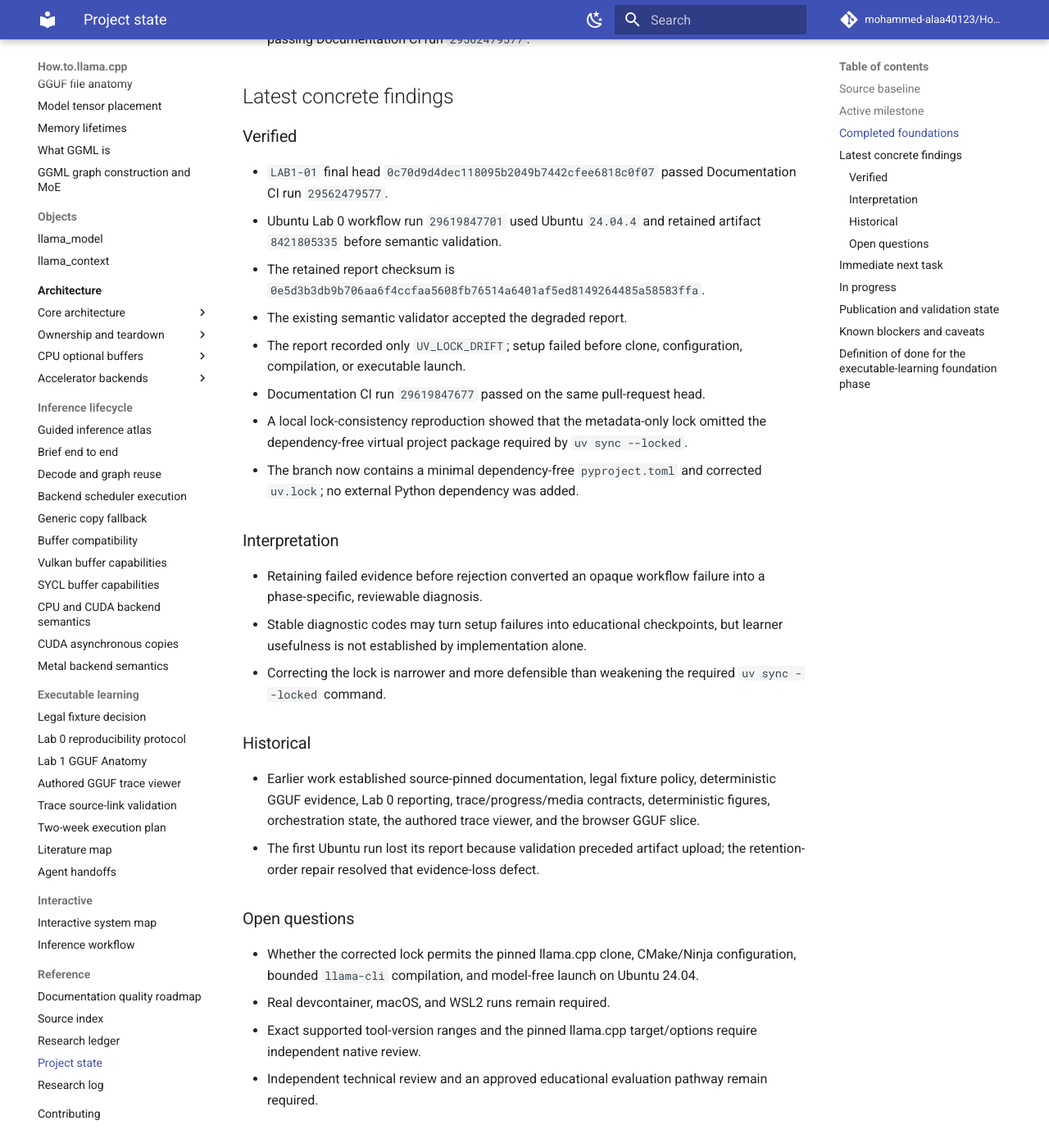
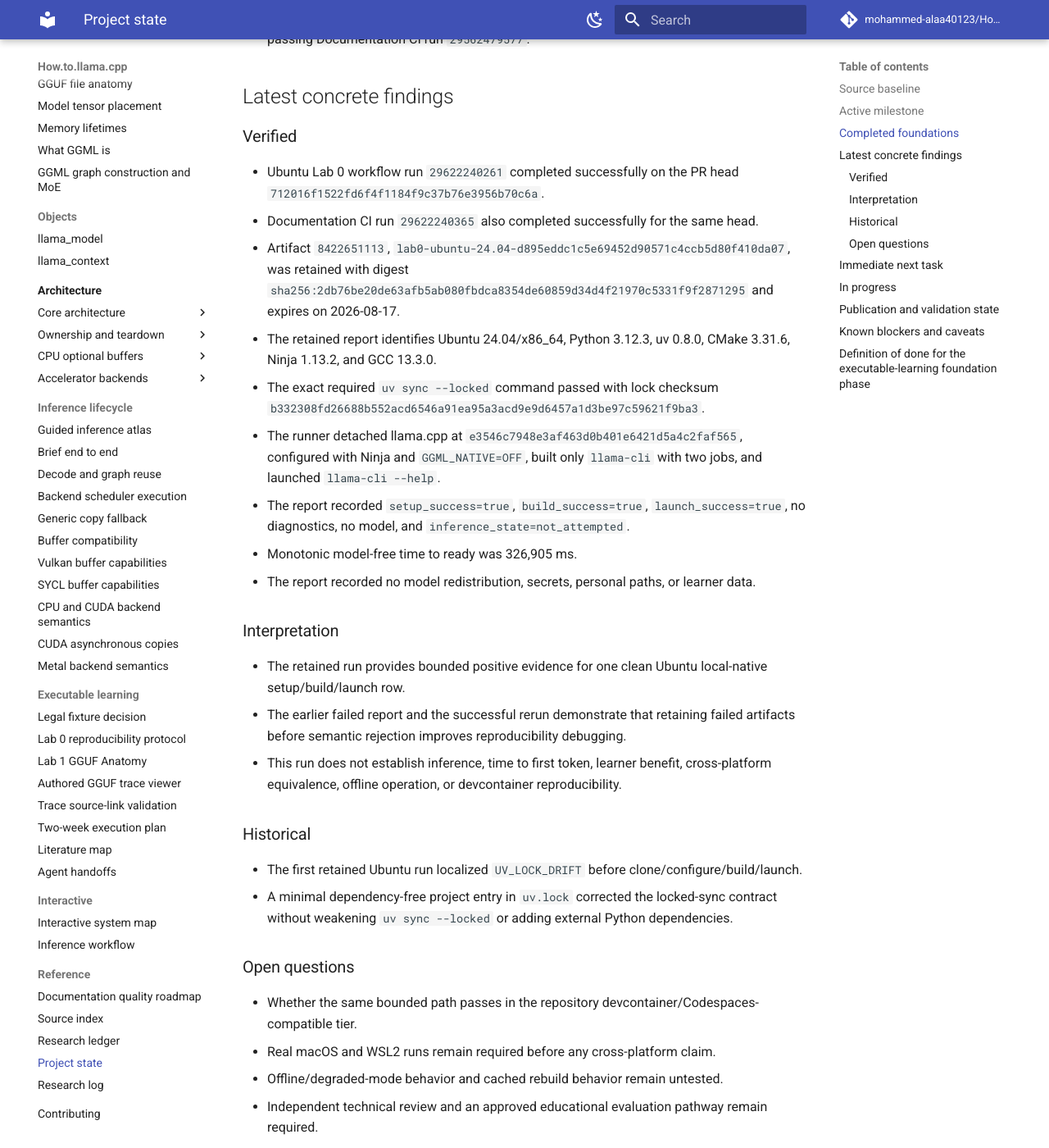
Before and after one commit to mohammed-alaa40123/How.to.llama.cpp, an MkDocs documentation site: the page built from docs/reference/project-state.md, in a window 1280 px wide and 1400 px high, scrolled down 1296 px. Shown: the whole window at 82% size. Built offline with MkDocs 1.6.1 and Material for MkDocs 9.7.7, drawn with Linux system fonts in a browser that asks for light colours; comment, search, counter and statistics services are not loaded; some of the changed text lies outside the part shown.

Commit message:
Record successful Ubuntu Lab 0 evidence

````diff
--- a/docs/reference/project-state.md
+++ b/docs/reference/project-state.md
@@ -35,47 +35,47 @@ Read this file after the root README on every run. It is the compact checkpoint
 
 ### Verified
 
-- `LAB1-01` final head `0c70d9d4dec118095b2049b7442cfee6818c0f07` passed Documentation CI run `29562479577`.
-- Ubuntu Lab 0 workflow run `29619847701` used Ubuntu `24.04.4` and retained artifact `8421805335` before semantic validation.
-- The retained report checksum is `0e5d3b3db9b706aa6f4ccfaa5608fb76514a6401af5ed8149264485a58583ffa`.
-- The existing semantic validator accepted the degraded report.
-- The report recorded only `UV_LOCK_DRIFT`; setup failed before clone, configuration, compilation, or executable launch.
-- Documentation CI run `29619847677` passed on the same pull-request head.
-- A local lock-consistency reproduction showed that the metadata-only lock omitted the dependency-free virtual project package required by `uv sync --locked`.
-- The branch now contains a minimal dependency-free `pyproject.toml` and corrected `uv.lock`; no external Python dependency was added.
+- Ubuntu Lab 0 workflow run `29622240261` completed successfully on the PR head `712016f1522fd6f4f1184f9c37b76e3956b70c6a`.
+- Documentation CI run `29622240365` also completed successfully for the same head.
+- Artifact `8422651113`, `lab0-ubuntu-24.04-d895eddc1c5e69452d90571c4ccb5d80f410da07`, was retained with digest `sha256:2db76be20de63afb5ab080fbdca8354de60859d34d4f21970c5331f9f2871295` and expires on 2026-08-17.
+- The retained report identifies Ubuntu 24.04/x86_64, Python 3.12.3, uv 0.8.0, CMake 3.31.6, Ninja 1.13.2, and GCC 13.3.0.
+- The exact required `uv sync --locked` command passed with lock checksum `b332308fd26688b552acd6546a91ea95a3acd9e9d6457a1d3be97c59621f9ba3`.
+- The runner detached llama.cpp at `e3546c7948e3af463d0b401e6421d5a4c2faf565`, configured with Ninja and `GGML_NATIVE=OFF`, built only `llama-cli` with two jobs, and launched `llama-cli --help`.
+- The report recorded `setup_success=true`, `build_success=true`, `launch_success=true`, no diagnostics, no model, and `inference_state=not_attempted`.
+- Monotonic model-free time to ready was 326,905 ms.
+- The report recorded no model redistribution, secrets, personal paths, or learner data.
 
 ### Interpretation
 
-- Retaining failed evidence before rejection converted an opaque workflow failure into a phase-specific, reviewable diagnosis.
-- Stable diagnostic codes may turn setup failures into educational checkpoints, but learner usefulness is not established by implementation alone.
-- Correcting the lock is narrower and more defensible than weakening the required `uv sync --locked` command.
+- The retained run provides bounded positive evidence for one clean Ubuntu local-native setup/build/launch row.
+- The earlier failed report and the successful rerun demonstrate that retaining failed artifacts before semantic rejection improves reproducibility debugging.
+- This run does not establish inference, time to first token, learner benefit, cross-platform equivalence, offline operation, or devcontainer reproducibility.
 
 ### Historical
 
-- Earlier work established source-pinned documentation, legal fixture policy, deterministic GGUF evidence, Lab 0 reporting, trace/progress/media contracts, deterministic figures, orchestration state, the authored trace viewer, and the browser GGUF slice.
-- The first Ubuntu run lost its report because validation preceded artifact upload; the retention-order repair resolved that evidence-loss defect.
+- The first retained Ubuntu run localized `UV_LOCK_DRIFT` before clone/configure/build/launch.
+- A minimal dependency-free project entry in `uv.lock` corrected the locked-sync contract without weakening `uv sync --locked` or adding external Python dependencies.
 
 ### Open questions
 
-- Whether the corrected lock permits the pinned llama.cpp clone, CMake/Ninja configuration, bounded `llama-cli` compilation, and model-free launch on Ubuntu 24.04.
-- Real devcontainer, macOS, and WSL2 runs remain required.
-- Exact supported tool-version ranges and the pinned llama.cpp target/options require independent native review.
+- Whether the same bounded path passes in the repository devcontainer/Codespaces-compatible tier.
+- Real macOS and WSL2 runs remain required before any cross-platform claim.
+- Offline/degraded-mode behavior and cached rebuild behavior remain untested.
 - Independent technical review and an approved educational evaluation pathway remain required.
 
 ## Immediate next task
 
 ```text
-inspect the next commit-scoped Ubuntu 24.04 workflow
-  → confirm uv sync --locked passes
-  → download and review the retained JSON artifact
-  → classify only the next failing phase, if any
-  → do not claim LAB0-03 reproducibility before setup, build and launch all validate
+return to STACK-01 when the human canonical-progress decision exists
+  → otherwise execute the equivalent retained devcontainer Lab 0 run
+  → preserve the exact JSON artifact before semantic validation
+  → do not claim inference or cross-platform reproducibility
 ```
 
 ## In progress
 
 - Draft PR stack for the EAAI executable-learning foundation.
-- `LAB0-03` measured Ubuntu run and phase-specific repair.
+- `LAB0-04` measured devcontainer run.
 - `DATA-01` retrospective agent-workflow extraction contract.
 - `PROGRESS-02` progress export/import, migration, and corruption recovery.
 - Current-tree CPU_REPACK regeneration and sanitizer validation.
@@ -85,19 +85,19 @@ inspect the next commit-scoped Ubuntu 24.04 workflow
 
 - `docs/publication/orchestrator-state.md` and `docs/publication/evidence-backlog.md` remain authoritative.
 - `CI-01`, `MEDIA-01`, `FIG-01`, `TRACE-02`, `VIEW-01`, and `LAB1-01` have passing commit-scoped CI evidence.
-- `LAB0-02` has a validated contract; `LAB0-03` has a retained, semantically valid degraded Ubuntu report and a bounded lock repair awaiting rerun.
-- No participant data, model, telemetry, credential, paid API call, generated media output, native instrumentation, or manuscript prose was introduced.
+- `LAB0-03` now has one retained, semantically valid, successful Ubuntu 24.04 model-free setup/build/launch record.
+- No participant data, model, telemetry, credential, paid API call, generated media output, native instrumentation, inference, or manuscript prose was introduced.
 
 ## Known blockers and caveats
 
 - **Canonical integration:** `STACK-01` still requires a human choice of progress implementation and merge order.
-- **Lab 0 evidence:** the corrected lock requires a new commit-scoped Ubuntu run; native build and launch remain unverified.
-- **Lab 0 target:** the `llama-cli` command shape must be supported by a retained validated record and independent review.
+- **Execution-tier coverage:** the successful Ubuntu row does not cover devcontainer, macOS, WSL2, browser execution, offline use, model loading, or inference.
+- **Lab 0 target:** the `llama-cli` command shape still requires independent technical review.
 - **Educational effectiveness:** no learner-benefit claim is permitted before an approved evaluation pathway and baseline comparison.
 - **Progress integration:** canonical progress implementation remains unresolved across overlapping branches.
 - **Native acceptance:** the synthetic file is a format-teaching fixture and is not claimed to be a valid inference model.
 - **Live-site verification:** Pages should be rechecked only after stacked changes merge to `main` and deploy.
-- **Evidence retention:** artifact `8368782428` expires on 2026-08-15; Lab 0 artifact `8421805335` uses the workflow's 30-day retention.
+- **Evidence retention:** artifact `8368782428` expires on 2026-08-15; successful Lab 0 artifact `8422651113` expires on 2026-08-17.
 - **Upstream permission:** direct issue/PR creation in `ggml-org/llama.cpp` is blocked for the connected GitHub App.
 
 ## Definition of done for the executable-learning foundation phase
````
Also changed, not shown: other parts of docs/reference/project-state.md (+1 -1 lines).
